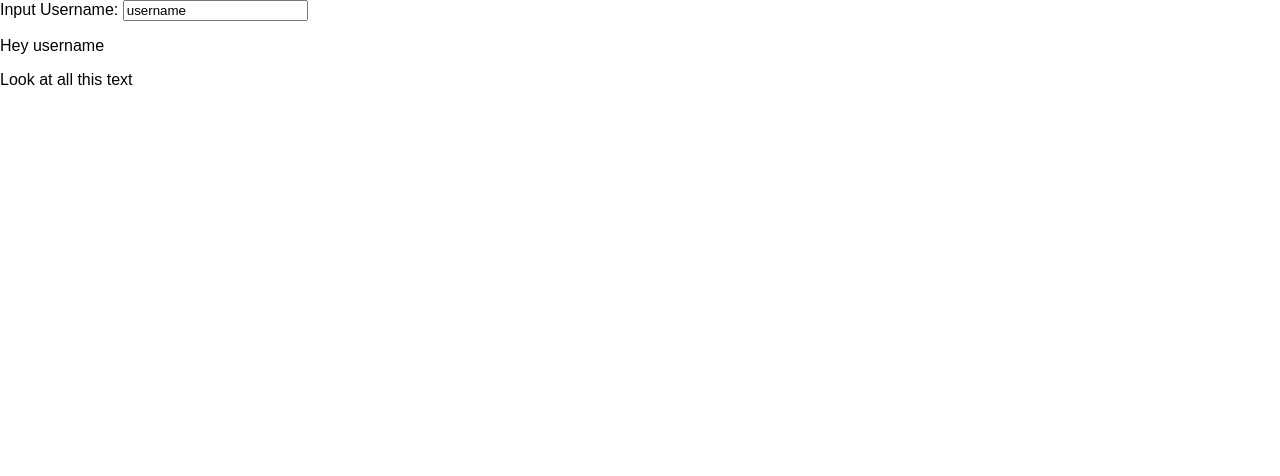
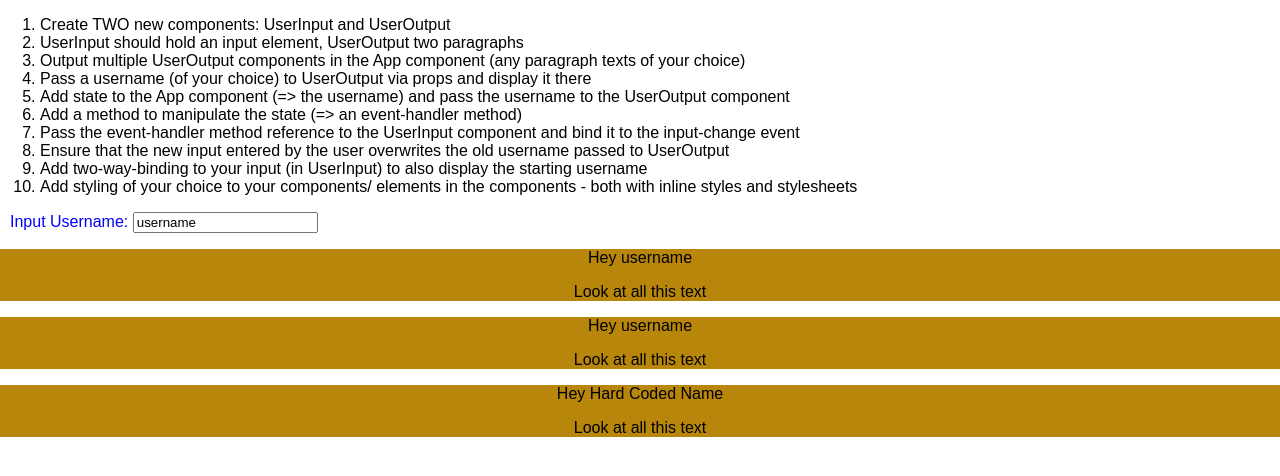
Before and after one commit to ahc2wh/learn-react-complete-guide, a React (Create React App) app: page / in a window 1280 px wide. Shown: the top 476 px of the page. Built offline with nearby package versions, Linux system fonts and the light colour scheme.

Commit message:
watched solutions, added styling+instruction to assignment

```diff
--- a/src/App.js
+++ b/src/App.js
@@ -1,6 +1,6 @@
 import React, { Component } from 'react';
 import './App.css';
-
+import './UserOutput/UserOutput.css'
 import Person from './Person/Person';
 import UserInput from './UserInput/UserInput'
 import UserOutput from './UserOutput/UserOutput'
@@ -16,12 +16,27 @@
     }
     )
   }
-
+  //NOTE: render() is not an arrow function, so this within its function is referring to the App (excluding bind stuff)
   render(){
     return (
       <div>
-        <UserInput change={this.changeUsername.bind(this.event)} username={this.state.username}></UserInput>
+        <ol>
+          <li>Create TWO new components: UserInput and UserOutput</li>
+          <li>UserInput should hold an input element, UserOutput two paragraphs</li>
+          <li>Output multiple UserOutput components in the App component (any paragraph texts of your choice)</li>
+          <li>Pass a username (of your choice) to UserOutput via props and display it there</li>
+          <li>Add state to the App component (=> the username) and pass the username to the UserOutput component</li>
+          <li>Add a method to manipulate the state (=> an event-handler method)</li>
+          <li>Pass the event-handler method reference to the UserInput component and bind it to the input-change event</li>
+          <li>Ensure that the new input entered by the user overwrites the old username passed to UserOutput</li>
+          <li>Add two-way-binding to your input (in UserInput) to also display the starting username</li>
+          <li>Add styling of your choice to your components/ elements in the components - both with inline styles and stylesheets</li>
+        </ol>
+
+        <UserInput changeEvent={this.changeUsername.bind(this.event)} username={this.state.username}></UserInput>
         <UserOutput userInput_username={this.state.username}/>
+        <UserOutput userInput_username={this.state.username}/>
+        <UserOutput userInput_username="Hard Coded Name"/>
       </div>
 
     );
--- a/src/UserInput/UserInput.js
+++ b/src/UserInput/UserInput.js
@@ -1,9 +1,13 @@
 import React from 'react';
 
 const userInput = (props) => {
+    const inline_style = {
+        margin: '10px',
+        color: 'blue'
+    }
     return(
-        <div>
-        Input Username: <input type="text" value={props.username} onChange={props.change}></input>
+        <div style={inline_style}>
+        Input Username: <input type="text" value={props.username} onChange={props.changeEvent}></input>
 
         </div>
 
--- /dev/null
+++ b/src/UserOutput/UserOutput.css
@@ -0,0 +1,4 @@
+.UserOutput {
+    background-color: darkgoldenrod;
+    text-align: center;
+}
--- a/src/UserOutput/UserOutput.js
+++ b/src/UserOutput/UserOutput.js
@@ -1,7 +1,8 @@
 import React from 'react';
+import './UserOutput.css'
 const userOutput = (props) => {
     return(
-        <div>
+        <div className="UserOutput">
         <p>
             Hey {props.userInput_username}
         </p>
```
